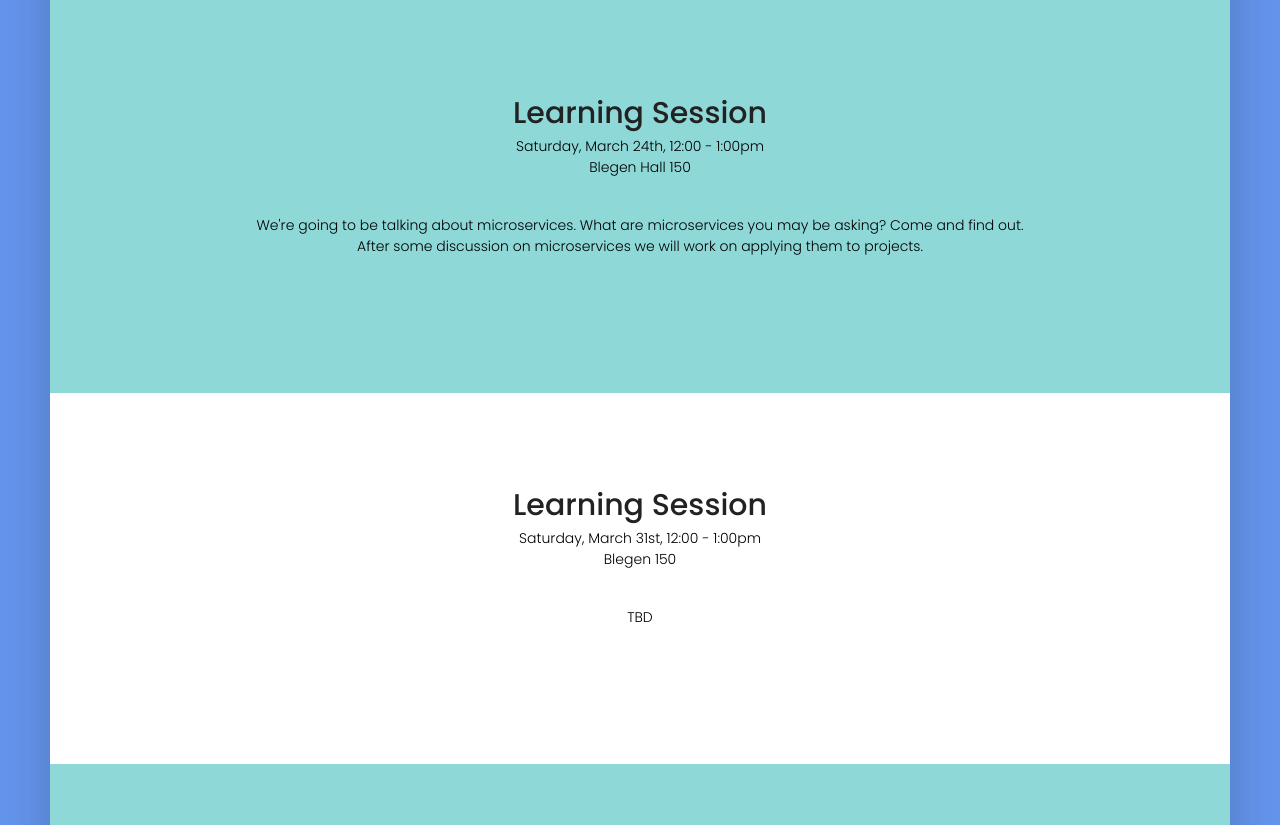
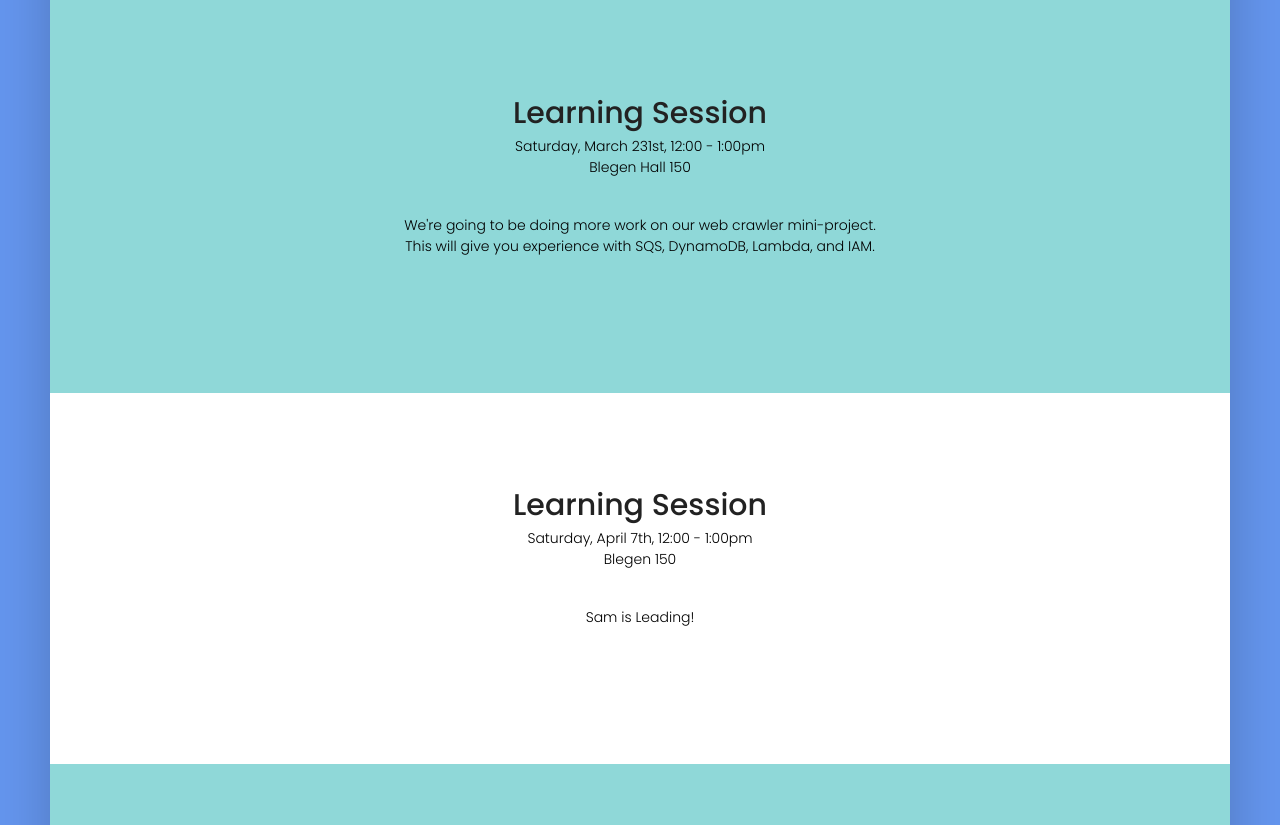
Before and after one commit to CodyPerakslis/static-s3-website, a plain HTML site: page umncloud/info/index.html in a window 1280 px wide. Shown: the part 420-1245 px from the top of the page. Drawn offline with nearby package versions, Linux system fonts and the light colour scheme.

Commit message:
from session 3/24

```diff
--- a/umncloud/info/index.html
+++ b/umncloud/info/index.html
@@ -73,10 +73,9 @@
 					<div class="col-md-12 col-sm-12 text-center">
 						<div class="studio-content" id="learning">
 							<h2>Learning Session</h2>
-							<p style="color:black;">Saturday, March 24th, 12:00 - 1:00pm<br />Blegen Hall 150</p><br />
-							<p style="color:black;">We're going to be talking about microservices. What are microservices
-								you may be asking? Come and find out.<br /> After some discussion on microservices we will work
-								on applying them to projects.</p>
+							<p style="color:black;">Saturday, March 231st, 12:00 - 1:00pm<br />Blegen Hall 150</p><br />
+							<p style="color:black;">We're going to be doing more work on our web crawler mini-project.<br />This will give you
+								experience with SQS, DynamoDB, Lambda, and IAM.</p>
 						</div>
 					</div>
 				</div>
@@ -92,8 +91,8 @@
 					<div class="col-md-12 col-sm-12 text-center">
 						<div class="studio-content">
 							<h2>Learning Session</h2>
-							<p style="color:black;">Saturday, March 31st, 12:00 - 1:00pm<br />Blegen 150</p><br />
-							<p style="color:black;">TBD</p>
+							<p style="color:black;">Saturday, April 7th, 12:00 - 1:00pm<br />Blegen 150</p><br />
+							<p style="color:black;">Sam is Leading!</p>
 						</div>
 					</div>
 				</div>
```
Also changed, not shown: umncloud/index.html (+1 -1 lines).
